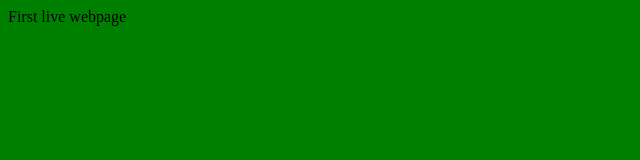
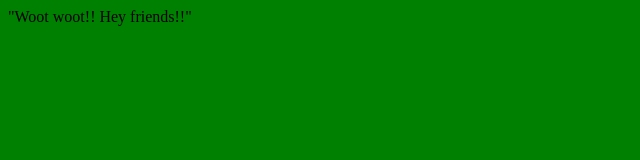
Before and after one commit to mmac06/mmac06.github.io, a plain HTML site: page index.html in a window 1280 px wide. Shown: the full height of the page, 0-640 px from the left. Drawn offline with Linux system fonts and the light colour scheme.

```diff
--- a/index.html
+++ b/index.html
@@ -8,6 +8,6 @@
     <link rel="stylesheet" href="css/style.css">
 </head>
 <body>
-    First live webpage
+    "Woot woot!! Hey friends!!"
 </body>
 </html>
```
